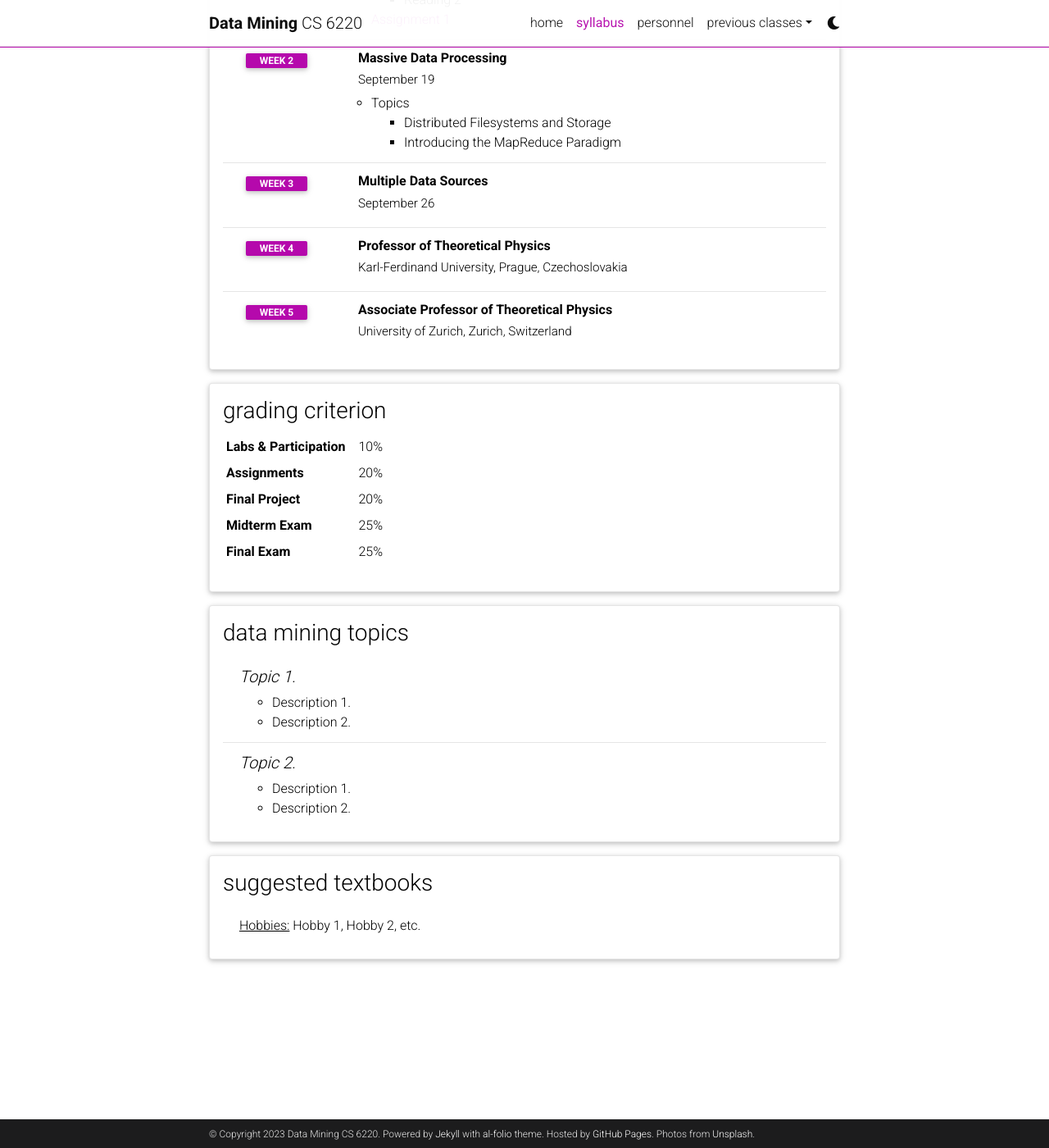
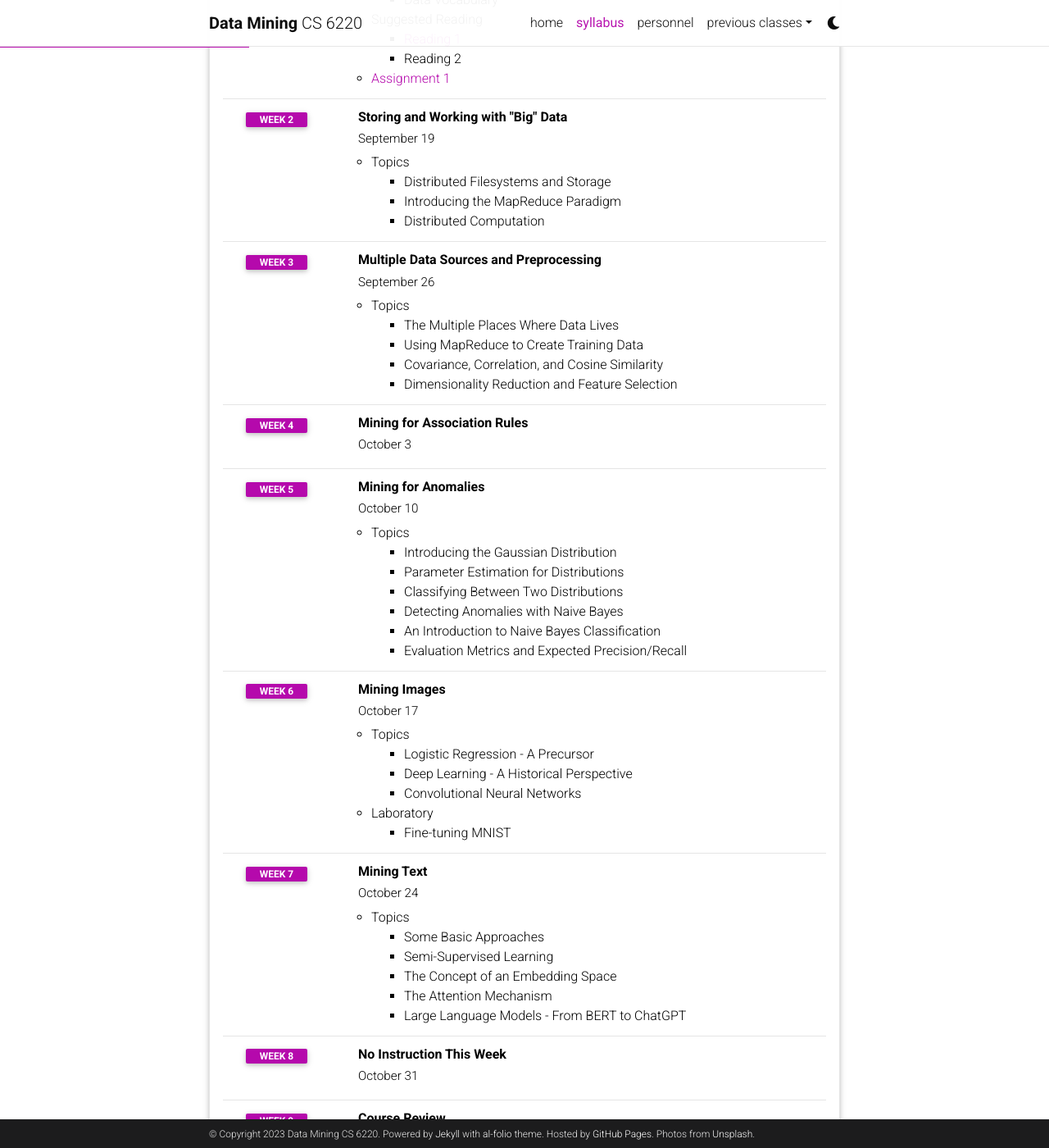
Before and after one commit to kni-neu/website-6120, a Jekyll site: the page built from _pages/syllabus.md, in a window 1280 px wide and 1400 px high, scrolled down 421 px. Shown: the whole window at 82% size. Built offline with Jekyll 4.4.1, drawn with Linux system fonts in a browser that asks for light colours; full-size pictures stand in for the smaller copies a plugin makes; comment, search, counter and statistics services are not loaded; a style sheet for code colours, icons or effects is not loaded; some of the changed text lies outside the part shown.

```diff
--- a/_data/cv.yml
+++ b/_data/cv.yml
@@ -7,12 +7,17 @@
       description:
         - <a href="https://docs.google.com/presentation/d/187Dq0ctCx8zW_8G8lLbzc3D3xX_CcWCK">Lecture Notes</a>
         - Lecture Recording
+        - title: Topics
+          contents:
+            - A Course Overview
+            - Data Vocabulary
         - title: Suggested Reading
           contents:
             - <a href="/cs6220/data-mining/homework-1">Reading 1</a>
             - Reading 2
         - <a href="/cs6220/data-mining/homework-1">Assignment 1</a>
-    - title: Massive Data Processing
+
+    - title: Storing and Working with "Big" Data
       institution: September 19
       year: Week 2
       description:
@@ -20,18 +25,97 @@
           contents:
             - Distributed Filesystems and Storage
             - Introducing the MapReduce Paradigm
-    - title: Multiple Data Sources
+            - Distributed Computation
+
+    - title: Multiple Data Sources and Preprocessing
       institution: September 26
       year: Week 3
+      description:
+        - title: Topics
+          contents:
+            - The Multiple Places Where Data Lives
+            - Using MapReduce to Create Training Data
+            - Covariance, Correlation, and Cosine Similarity
+            - Dimensionality Reduction and Feature Selection
 
-    - title: Professor of Theoretical Physics
-      institution: Karl-Ferdinand University, Prague, Czechoslovakia
+    - title: Mining for Association Rules
+      institution: October 3
       year: Week 4
+
+    - title: Mining for Anomalies
+      institution: October 10
+      year: Week 5
       description:
+        - title: Topics
+          contents:
+            - Introducing the Gaussian Distribution
+            - Parameter Estimation for Distributions
+            - Classifying Between Two Distributions
+            - Detecting Anomalies with Naive Bayes
+            - An Introduction to Naive Bayes Classification
+            - Evaluation Metrics and Expected Precision/Recall
 
-    - title: Associate Professor of Theoretical Physics
-      institution: University of Zurich, Zurich, Switzerland
-      year: Week 5
+    - title: Mining Images
+      institution: October 17
+      year: Week 6
+      description:
+        - title: Topics
+          contents:
+            - Logistic Regression - A Precursor
+            - Deep Learning - A Historical Perspective
+            - Convolutional Neural Networks
+        - title: Laboratory
+          contents:
+            - Fine-tuning MNIST
+
+    - title: Mining Text
+      institution: October 24
+      year: Week 7
+      description:
+        - title: Topics
+          contents:
+            - Some Basic Approaches
+            - Semi-Supervised Learning
+            - The Concept of an Embedding Space
+            - The Attention Mechanism
+            - Large Language Models - From BERT to ChatGPT
+
+
+    - title: No Instruction This Week
+      institution: October 31
+      year: Week 8
+
+    - title: Course Review
+      institution: November 7
+      year: Week 9
+
+    - title: Midterm Exam
+      institution: November 14
+      year: Week 10
+
+    - title: Mining Graphs and Social Networks
+      institution: November 21
+      year: Week 11
+
+    - title: Special Topics in Data Mining
+      institution: November 28
+      year: Week 12
+      description:
+        - title: Topics
+          contents:
+            - Recommendation Sciences
+            - Time Series Analysis
+            - Mining Structured Data
+
+    - title: Project Presentations
+      institution: December 5
+      year: Week 13
+
+    - title: Final Exams
+      institution: December 12
+      year: Week 14
+
+
 
 
 - title: grading criterion
```
Also changed, not shown: _includes/projects.html (+7 -1 lines), _projects/1_project.md (+1 -0 lines), _projects/2_project.md (+2 -1 lines), _projects/3_project.md (+1 -0 lines), 6 other files.
